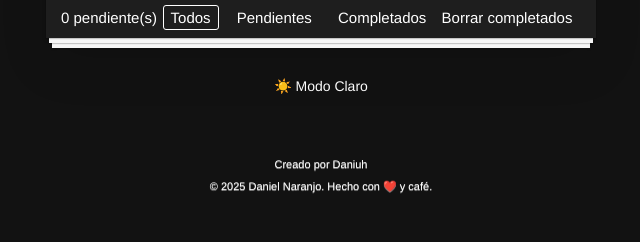
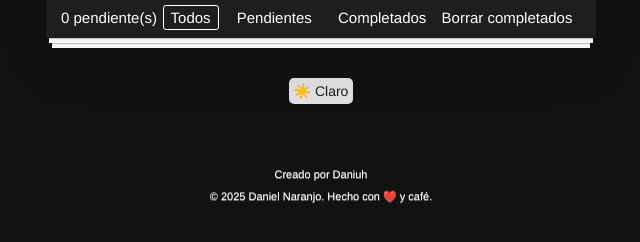
Before and after one commit to Daniuh/todo-app-Js, a website built with Vite: page index.html in a window 1280 px wide. Both pictures are taken after a click on the button "🌙 Modo Oscuro". Shown: the part 202-444 px from the top of the page, without its empty margins (319-959 px from the left). Built offline with nearby package versions, Linux system fonts and the light colour scheme.

Commit message:
Se realiza diseño y función del boton para cambiar el modo de la app

```diff
--- a/src/css/style-dark-mode.css
+++ b/src/css/style-dark-mode.css
@@ -61,6 +61,14 @@ body.dark-mode .clear-completed {
 
 .div-button2 {
   border-radius: 5px;
+  background: #1e1e1e;
+  color: #e0e0e0;
+  padding: 5px;
+}
+
+body.dark-mode .div-button2 {
+  color: #1e1e1e;
+  background: #e0e0e0;
 }
 
 body.dark-mode input::placeholder {
--- a/src/js/dark-mode.js
+++ b/src/js/dark-mode.js
@@ -6,10 +6,10 @@
         body.classList.toggle("dark-mode");
 
         if (body.classList.contains("dark-mode")) {
-            toggleButton.textContent = "☀️ Modo Claro";
+            toggleButton.textContent = "☀️ Claro";
             localStorage.setItem("theme", "dark");
         } else {
-            toggleButton.textContent = "🌙 Modo Oscuro";
+            toggleButton.textContent = "🌙 Oscuro";
             localStorage.setItem("theme", "light");
         }
         });
@@ -17,5 +17,5 @@
         // Mantener el modo elegido al recargar
         if (localStorage.getItem("theme") === "dark") {
         body.classList.add("dark-mode");
-        toggleButton.textContent = "☀️ Modo Claro";
+        toggleButton.textContent = "☀️ Claro";
         }
```
